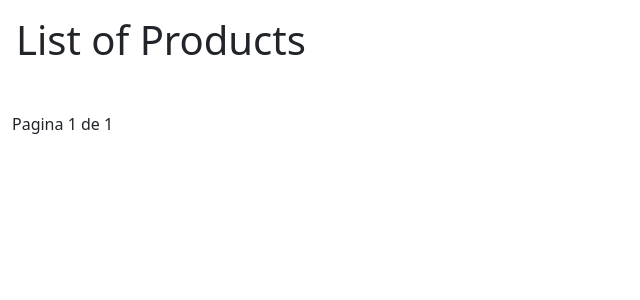
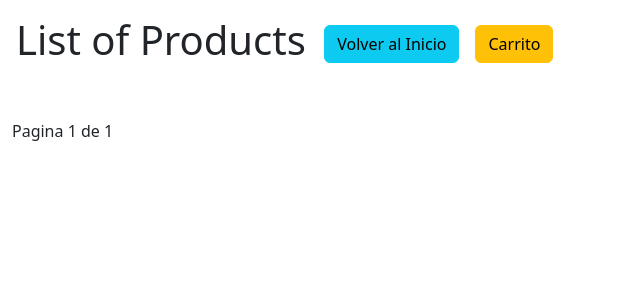
Before and after one commit to JacoboLerner/pre_entrefa_1_backend_coderhouse, a Node server app: page /api/products/ in a window 1280 px wide. Shown: the top 300 px of the page, without its empty margins (0-640 px from the left). Run offline with Node 20, Linux system fonts and the light colour scheme; the visitor is signed in with stand-in values (Sample User, id 1); data that the repository does not hold is empty; some libraries are stand-ins or nearby versions.

Commit message:
Cambios en estructura, usabilidad entre rutas,y optimizacion de flujo de usuario

```diff
--- a/src/public/js/products.js
+++ b/src/public/js/products.js
@@ -1,9 +1,13 @@
+
+
 const addEvents = () => {
     const addToCartButtons = document.querySelectorAll(".addToCart");
     addToCartButtons.forEach((button) => {
         button.addEventListener("click", addToCart);
     });
 };
+
+
 const addToCart = async (e) => {
     const productID = e.target.dataset.id;
     let cartID = localStorage.getItem("cartId");
@@ -31,6 +35,22 @@ const addToCart = async (e) => {
     });
     const result = await response.json();
     console.log(result);
+    if (response.ok) {
+        alert("Se ha agregado producto de forma exitosa");
+      } else {
+        alert(result.message);
+      }
 };
 
+$( function () {
+    $(".carrrito").on("click",()=>{
+        let cartID = localStorage.getItem("cartId")
+        window.location.href = `/`,
+        window.location.href = `/products/carts/${cartID}`
+
+
+    })
+
+});
+
 window.addEventListener("load", addEvents);
--- a/src/views/cart.handlebars
+++ b/src/views/cart.handlebars
@@ -1,5 +1,5 @@
 <div>
-    <h1 class="m-2 p-2"> Carrito {{cid}}</h1>
+    <h1 class="m-2 p-2"> Carrito {{cid}} <button class="btn btn-info m-2" onclick="location.href='/products'"> Volver al Inicio</button></h1>
 </div>
 <div>
     <ul>
@@ -14,7 +14,7 @@
 </div>
 
 {{#if products.length}}
-    <button id="purchaseBtn" class="btn btn-info m-2 mb-3" data-cart-id="{{cid}}">Finalizar Compra</button> <!-- Agregar atributo de datos -->
+    <button id="purchaseBtn" class="btn btn-success m-2 mb-3" data-cart-id="{{cid}}">Finalizar Compra</button> <!-- Agregar atributo de datos -->
 {{/if}}
 
 <div id="purchaseResults" class="ticket"  style="display: none;" class="m-3 p-3">
--- a/src/views/home.handlebars
+++ b/src/views/home.handlebars
@@ -1,6 +1,6 @@
 <div class="container p-3">
     <div>
-        <h1>Bienvenido/a, {{userInfo.first_name}}!  <button class="btn btn-info m-2" onclick="location.href='/profile'"> Acceder a Perfil</button></h1>
+        <h1 >Bienvenido/a, <strong class="titulo">{{ userInfo.first_name}}</strong> ! <button class="btn btn-info m-2" onclick="location.href='/profile'"> Acceder a Perfil</button><button class="btn btn-warning m-2 " id="toTheChat" onclick="location.href='/chat'"> Acceder a Chat</button><button class="btn btn-secondary m-2 " onclick="location.href='/api/products'"> Acceder a Productos</button></h1>
 
     </div>
     <h2>Lista de productos </h2>
--- a/src/views/products.handlebars
+++ b/src/views/products.handlebars
@@ -1,5 +1,5 @@
 <div>
-    <h1 class="p-3">List of Products</h1>
+    <h1 class="p-3">List of Products <button class="btn btn-info m-2" onclick="location.href='/products'"> Volver al Inicio</button><button class="btn btn-warning m-2 carrrito" >Carrito</button></h1>
     <div class="row justify-content-center">
         {{#each products.docs}}
         <div class="col-sm-3 mb-2 mb-sm-0 m-5 p-1">
```
Also changed, not shown: src/public/js/chat.js (+5 -3 lines), src/public/js/realtimeproducts.js (+9 -0 lines).
